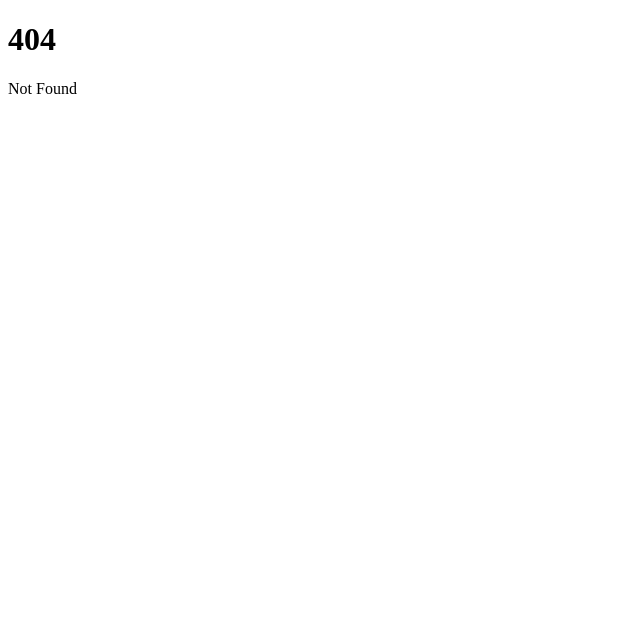
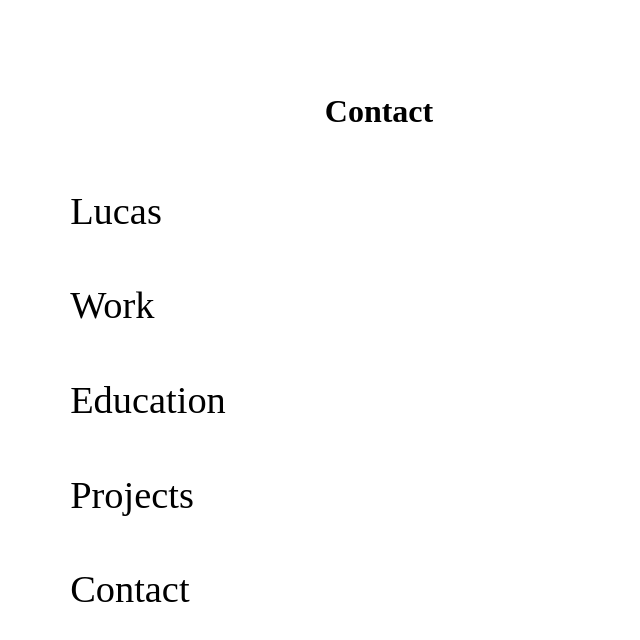
Before and after one commit to lucas-carvajal/website, a SvelteKit app: page /contact in a window 1280 px wide. Before the commit this address had no page. Shown: the top 640 px of the page, without its empty margins (0-640 px from the left). Built offline with nearby package versions, Linux system fonts and the light colour scheme.

Commit message:
set up side navbar

```diff
--- /dev/null
+++ b/src/routes/+layout.svelte
@@ -0,0 +1,46 @@
+
+<div class="nav">
+    <div class="elements">
+        <a href="/">Lucas</a>
+        <a href="/work">Work</a>
+        <a href="/education">Education</a>
+        <a href="/projects">Projects</a>
+        <a href="/contact">Contact</a>
+    </div>
+</div>
+
+<div class="main">
+    <slot></slot>
+</div>
+
+<style>
+    .nav {
+        position: fixed;
+        width: 20%;
+        height: 100%;
+        top: 0;
+        left: 0;
+        z-index: 1;
+        overflow-x: hidden;
+        padding-top: auto;
+        padding-bottom: auto;
+        padding-left: 20px;
+        display: flex;
+        justify-content: center;
+        align-items: center;
+    }
+
+    a {
+        display: block;
+        margin: 0.8em 0;
+        padding: 10px;
+        text-decoration: none;
+        color: black;
+        font-size: 3vw;
+    }
+
+    .main {
+        margin-left: 20%;
+        padding: 4em;
+    }
+</style>
--- a/src/routes/+page.svelte
+++ b/src/routes/+page.svelte
@@ -1,2 +1,5 @@
 <h1>Welcome to SvelteKit</h1>
-<p>Visit <a href="https://kit.svelte.dev">kit.svelte.dev</a> to read the documentation</p>
+<p>Hey! I'm Lucas</p>
+<p>Visit my LinkedIn <a href="https://www.linkedin.com/in/lucas-carvajal/">here</a></p>
+
+<a href="/about">About my site</a>
--- /dev/null
+++ b/src/routes/contact/+page.svelte
@@ -0,0 +1 @@
+<h1>Contact</h1>
--- /dev/null
+++ b/src/routes/education/+page.svelte
@@ -0,0 +1 @@
+<h1>Education</h1>
--- /dev/null
+++ b/src/routes/projects/+page.svelte
@@ -0,0 +1 @@
+<h1>Project</h1>
--- /dev/null
+++ b/src/routes/work/+page.svelte
@@ -0,0 +1 @@
+<h1>Work</h1>
```
